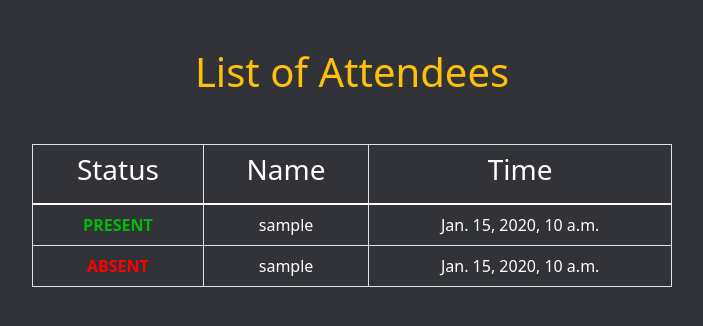
After one commit to sushiladwe/Attendance-through-facial-recognition-, a Django app: template templates/A_list.html in a window 1280 px wide. The commit adds this page. Shown: the top 326 px of the page, without its empty margins (288-991 px from the left). Run offline with Django 3.2, Linux system fonts and the light colour scheme; the template is opened without the code that fills it: most values are stand-ins (such as "Sample title", 1, 10 or a date in 2020); some libraries are stand-ins or nearby versions.

Commit message:
minor changes

```diff
--- a/pages/urls.py
+++ b/pages/urls.py
@@ -6,5 +6,5 @@ urlpatterns = [
     path('login/',views.loginuser,name='base'),
     path('register/',views.register,name='register'),
     path('profile/',views.profile,name='profile'),
-
+    path("attendeeList",views.Attendee_list,name='AttendeeList')
 ]
--- /dev/null
+++ b/templates/A_list.html
@@ -0,0 +1,35 @@
+{% extends 'common.html' %} {% load static %} {% block head %}
+<title>Attendees List</title>
+{% endblock %}
+
+{% block content %}
+<div style="text-align:center; margin:auto; width:50%">
+<h1 style="text-align:center; color:#ffc107;" class="mb-5 mt-5" > List of Attendees </h1>
+    <table class="table table-bordered" style="color:white;">
+    <thead>
+         <th scope="col"><h3>Status</h3></th>
+         <th scope="col"><h3>Name</h3></th>
+         <th scope="col"><h3>Time</h3></th>
+    </thead>
+
+    <tbody>
+        {% for i in obj1%}
+        <tr>
+            <th style="color:#05b805;"> PRESENT </th>
+            <td>{{i.username}}</td>
+            <td>{{i.a_time}}</td>
+
+        </tr>
+        {%endfor%}
+        {% for i in obj2%}
+        <tr>
+            <th style="color:red;"> ABSENT </th>
+            <td>{{i.username}}</td>
+            <td>{{i.a_time}}</td>
+
+        </tr>
+        {%endfor%}
+    </tbody>
+    </table>
+    </div>
+{% endblock %}
```
Also changed, not shown: pages/views.py (+6 -1 lines), templates/home.html (+5 -7 lines), db.sqlite3, pages/migrations/0001_initial.py (deleted), pages/migrations/0002_auto_20210323_2034.py (deleted), pages/migrations/0003_auto_20210323_2037.py (deleted), pages/migrations/0004_auto_20210323_2038.py (deleted), pages/migrations/0005_auto_20210323_2040.py (deleted), pages/migrations/0006_auto_20210323_2128.py (deleted), pages/migrations/0007_attendance.py (deleted), pages/migrations/__init__.py (deleted).
